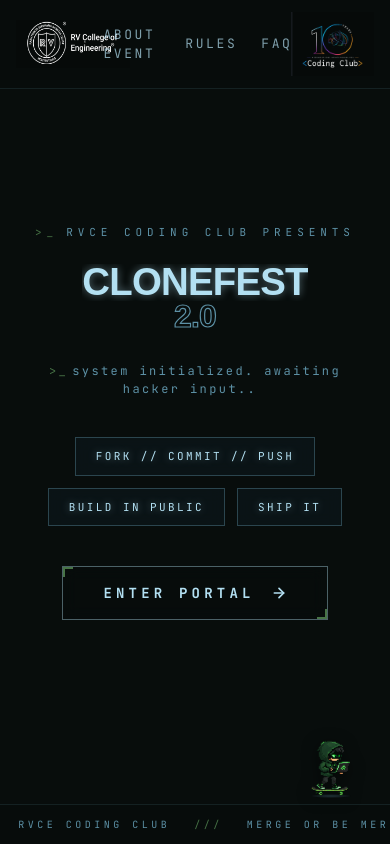
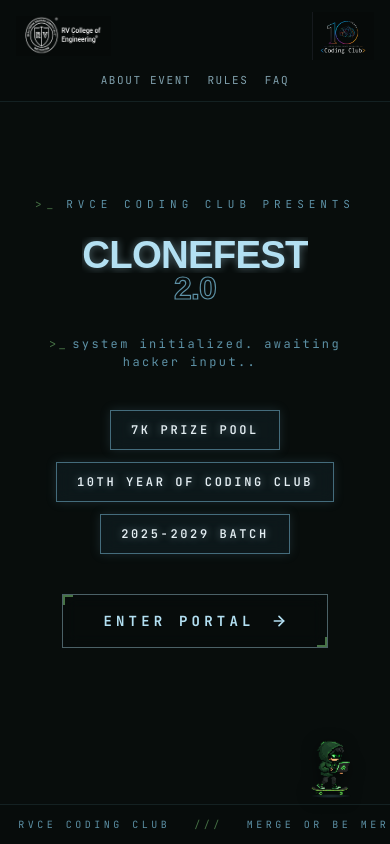
Before and after one commit to Code-with-Prabhjot/clonefest-2.0-website, a React (Vite) app: page / in a window 390 px wide. Shown: the top 844 px of the page. Built offline with nearby package versions, Linux system fonts and the light colour scheme; no server answers; a web font is replaced by a local one.

Commit message:
Update landing page chips and fix mobile header layout

```diff
--- a/src/components/landing/Header.jsx
+++ b/src/components/landing/Header.jsx
@@ -5,8 +5,8 @@ const COLLEGE_LOGO_URL = "/assets/image.png";
 const CLUB_LOGO_URL = "/assets/cc%20new%20logo.jpeg";
 
 const NAV_BUTTON =
-    "bg-transparent font-mono text-[13px] uppercase tracking-[0.2em] " +
-    "text-[#B3E0F2]/70 transition-colors duration-300 hover:text-[#B3E0F2] sm:text-sm";
+    "bg-transparent font-mono text-[11px] uppercase tracking-[0.15em] " +
+    "text-[#B3E0F2]/70 transition-colors duration-300 hover:text-[#B3E0F2] sm:text-[13px] sm:tracking-[0.2em]";
 
 export default function Header({ booted, onFaqClick, onAboutClick, onRulesClick }) {
     return (
@@ -16,21 +16,27 @@ export default function Header({ booted, onFaqClick, onAboutClick, onRulesClick
             transition={{ duration: 0.7, delay: 0.35, ease: [0.22, 1, 0.36, 1] }}
             className="fixed inset-x-0 top-0 z-50 border-b border-[#5D91A6]/15 bg-[#080D0C]/80 backdrop-blur-md"
         >
-            <div className="relative flex items-center justify-between px-4 py-3 sm:px-10 sm:py-4">
-                {/* Black artwork on a white plate: inverting makes the plate
-                    black and the mark white, and screen then drops the black
-                    against the page. */}
-                <img
-                    data-testid="college-logo-slot"
-                    src={COLLEGE_LOGO_URL}
-                    alt="RVCE"
-                    className="h-12 w-auto shrink-0 [filter:invert(1)] mix-blend-screen transition-transform duration-300 hover:scale-105 sm:h-14"
-                />
+            <div className="relative flex flex-col items-center gap-3 px-4 py-3 sm:flex-row sm:justify-between sm:gap-0 sm:px-10 sm:py-4">
+                {/* On mobile: row of both logos. On desktop: only college logo on the left. */}
+                <div className="flex w-full items-center justify-between sm:w-auto">
+                    <img
+                        data-testid="college-logo-slot"
+                        src={COLLEGE_LOGO_URL}
+                        alt="RVCE"
+                        className="h-10 w-auto shrink-0 [filter:invert(1)] mix-blend-screen transition-transform duration-300 hover:scale-105 sm:h-14"
+                    />
 
-                {/* Centred independently of the logos, so uneven logo widths
-                    can't push the nav off centre. */}
+                    <img
+                        data-testid="club-logo-slot-mobile"
+                        src={CLUB_LOGO_URL}
+                        alt="Coding Club"
+                        className="h-12 w-auto shrink-0 mix-blend-screen transition-transform duration-300 hover:scale-105 sm:hidden"
+                    />
+                </div>
+
+                {/* Navigation links centered */}
                 {booted && (
-                    <div className="absolute left-1/2 flex -translate-x-1/2 items-center gap-6 sm:gap-9">
+                    <div className="flex w-full items-center justify-center gap-4 sm:absolute sm:left-1/2 sm:-translate-x-1/2 sm:w-auto sm:gap-9">
                         <button
                             data-testid="nav-about"
                             onClick={onAboutClick}
@@ -55,12 +61,12 @@ export default function Header({ booted, onFaqClick, onAboutClick, onRulesClick
                     </div>
                 )}
 
-                {/* Already sits on black, so screen alone lifts it out. */}
+                {/* Desktop: Club logo on the far right */}
                 <img
-                    data-testid="club-logo-slot"
+                    data-testid="club-logo-slot-desktop"
                     src={CLUB_LOGO_URL}
                     alt="Coding Club"
-                    className="h-16 w-auto shrink-0 mix-blend-screen transition-transform duration-300 hover:scale-105 sm:h-[72px]"
+                    className="hidden h-[72px] w-auto shrink-0 mix-blend-screen transition-transform duration-300 hover:scale-105 sm:block"
                 />
             </div>
         </motion.header>
--- a/src/components/landing/HeroChips.jsx
+++ b/src/components/landing/HeroChips.jsx
@@ -5,9 +5,9 @@ const CHARS = "01<>/{}[]#$%&*+=@XKF";
 
 // The three known facts about the event. Formerly the Week 1/2/3 chips.
 const CHIPS = [
-    { id: "chip-fork", label: "FORK // COMMIT // PUSH" },
-    { id: "chip-public", label: "BUILD IN PUBLIC" },
-    { id: "chip-ship", label: "SHIP IT" },
+    { id: "chip-prize", label: "7K PRIZE POOL" },
+    { id: "chip-year", label: "10TH YEAR OF CODING CLUB" },
+    { id: "chip-batch", label: "2025-2029 BATCH" },
 ];
 
 function Chip({ id, label, delay, booted, accent }) {
@@ -18,18 +18,21 @@ function Chip({ id, label, delay, booted, accent }) {
         if (busy.current) return;
         busy.current = true;
         let step = 0;
+
+        // Use spread syntax [...label] to properly handle multi-byte emojis
+        const charsArray = [...label];
+
         const iv = setInterval(() => {
             step++;
             setText(
-                label
-                    .split("")
+                charsArray
                     .map((ch, i) => {
                         if (ch === " " || ch === "/" || i < step) return ch;
                         return CHARS[(Math.random() * CHARS.length) | 0];
                     })
                     .join(""),
             );
-            if (step >= label.length) {
+            if (step >= charsArray.length) {
                 clearInterval(iv);
                 setText(label);
                 busy.current = false;
@@ -38,15 +41,15 @@ function Chip({ id, label, delay, booted, accent }) {
     };
 
     const base =
-        "border px-5 py-2.5 font-mono text-[11px] tracking-[0.22em] backdrop-blur-sm " +
-        "transition-[border-color,color,box-shadow] duration-300";
+        "border px-5 py-2.5 font-mono text-[12px] font-semibold tracking-[0.22em] backdrop-blur-sm " +
+        "transition-[border-color,color,box-shadow,transform] duration-300 hover:scale-[1.03]";
 
     const tone = accent
-        ? "border-[#477346] bg-[#477346]/15 text-[#B3E0F2] crt-glow " +
-          "shadow-[0_0_20px_rgba(71,115,70,0.3)] hover:border-[#B3E0F2] " +
-          "hover:shadow-[0_0_28px_rgba(71,115,70,0.5)]"
-        : "border-[#5D91A6]/40 bg-[#112026]/40 text-[#B3E0F2] crt-glow " +
-          "hover:border-[#477346] hover:shadow-[0_0_18px_rgba(71,115,70,0.25)]";
+        ? "border-[#7FB27E]/80 bg-[#477346]/25 text-[#E4EEF2] crt-glow " +
+          "shadow-[0_0_20px_rgba(127,178,126,0.4)] hover:border-[#B3E0F2] " +
+          "hover:shadow-[0_0_30px_rgba(127,178,126,0.6)]"
+        : "border-[#5D91A6]/70 bg-[#112026]/60 text-[#E4EEF2] crt-glow " +
+          "shadow-[0_0_10px_rgba(93,145,166,0.2)] hover:border-[#7FB27E]/80 hover:shadow-[0_0_20px_rgba(127,178,126,0.4)]";
 
     return (
         <motion.button
```
